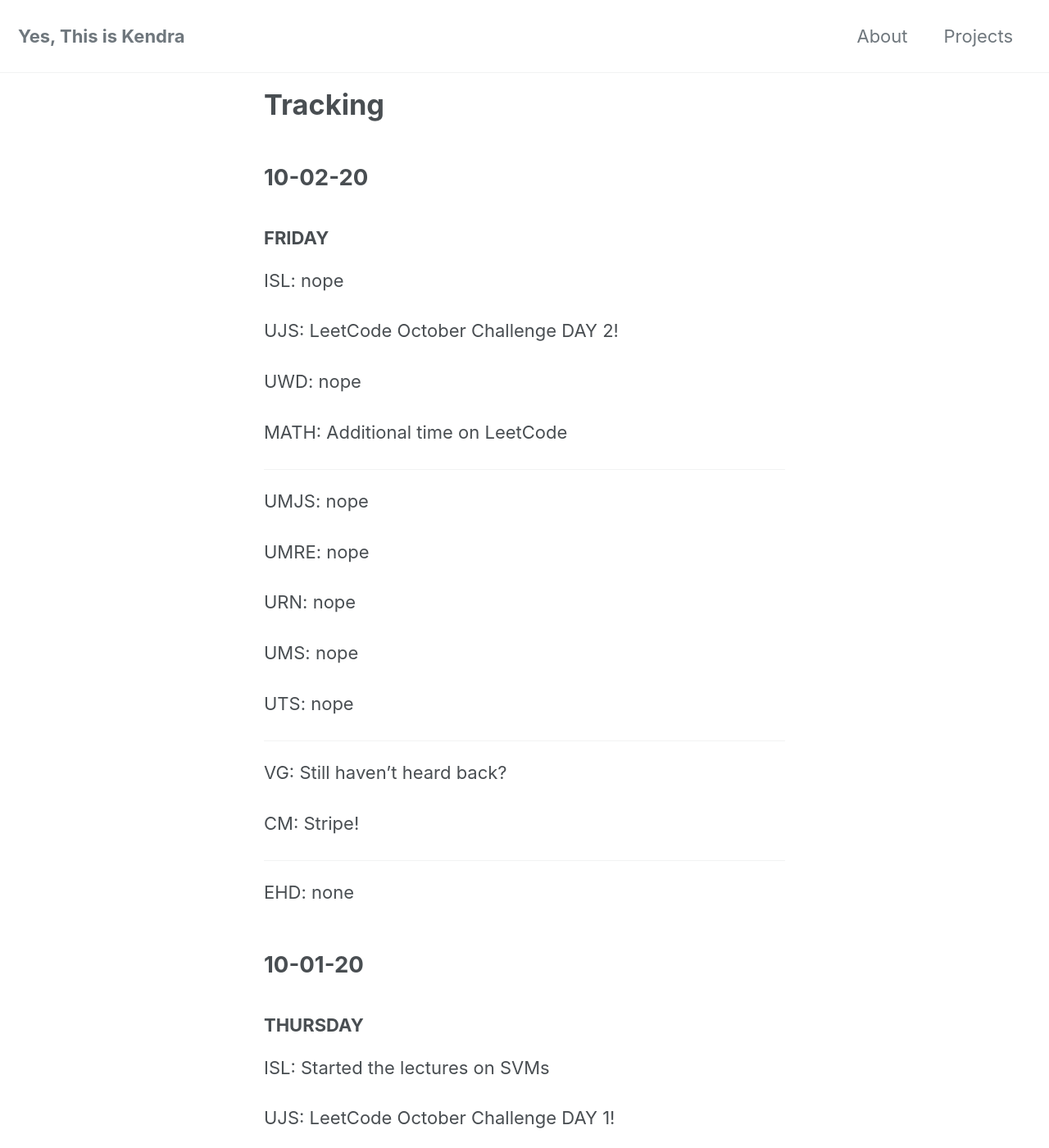
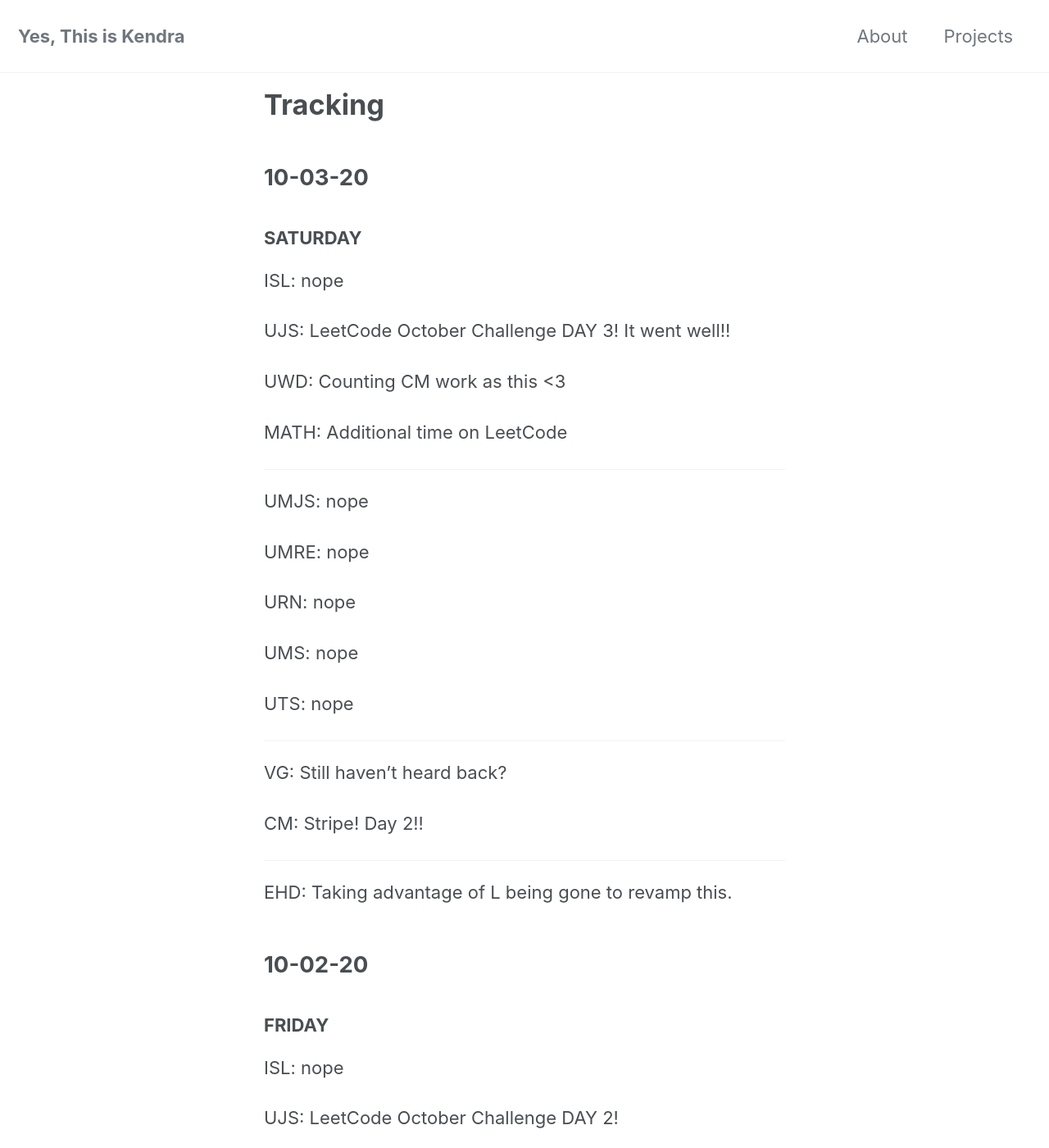
Before and after one commit to yesthisiskendra/yesthisiskendra.github.io, a Jekyll site: the page built from _pages/tracking.md, in a window 1280 px wide and 1400 px high. Shown: the whole window at 82% size. Built offline with Jekyll 4.4.1, drawn with Linux system fonts in a browser that asks for light colours; cached includes are drawn as plain includes; nearby versions of some CDN libraries.

Commit message:
Add tracking

```diff
--- a/_pages/tracking.md
+++ b/_pages/tracking.md
@@ -3,6 +3,40 @@ layout: home
 title: "Tracking"
 permalink: /tracking/
 ---
+
+## 10-03-20
+
+### SATURDAY
+
+ISL: nope
+
+UJS: LeetCode October Challenge DAY 3! It went well!!
+
+UWD: Counting CM work as this <3
+
+MATH: Additional time on LeetCode
+
+---
+
+UMJS: nope
+
+UMRE: nope
+
+URN: nope
+
+UMS: nope
+
+UTS: nope
+
+---
+
+VG: Still haven't heard back?
+
+CM: Stripe! Day 2!!
+
+---
+
+EHD: Taking advantage of L being gone to revamp this.
 
 ## 10-02-20
 
```
